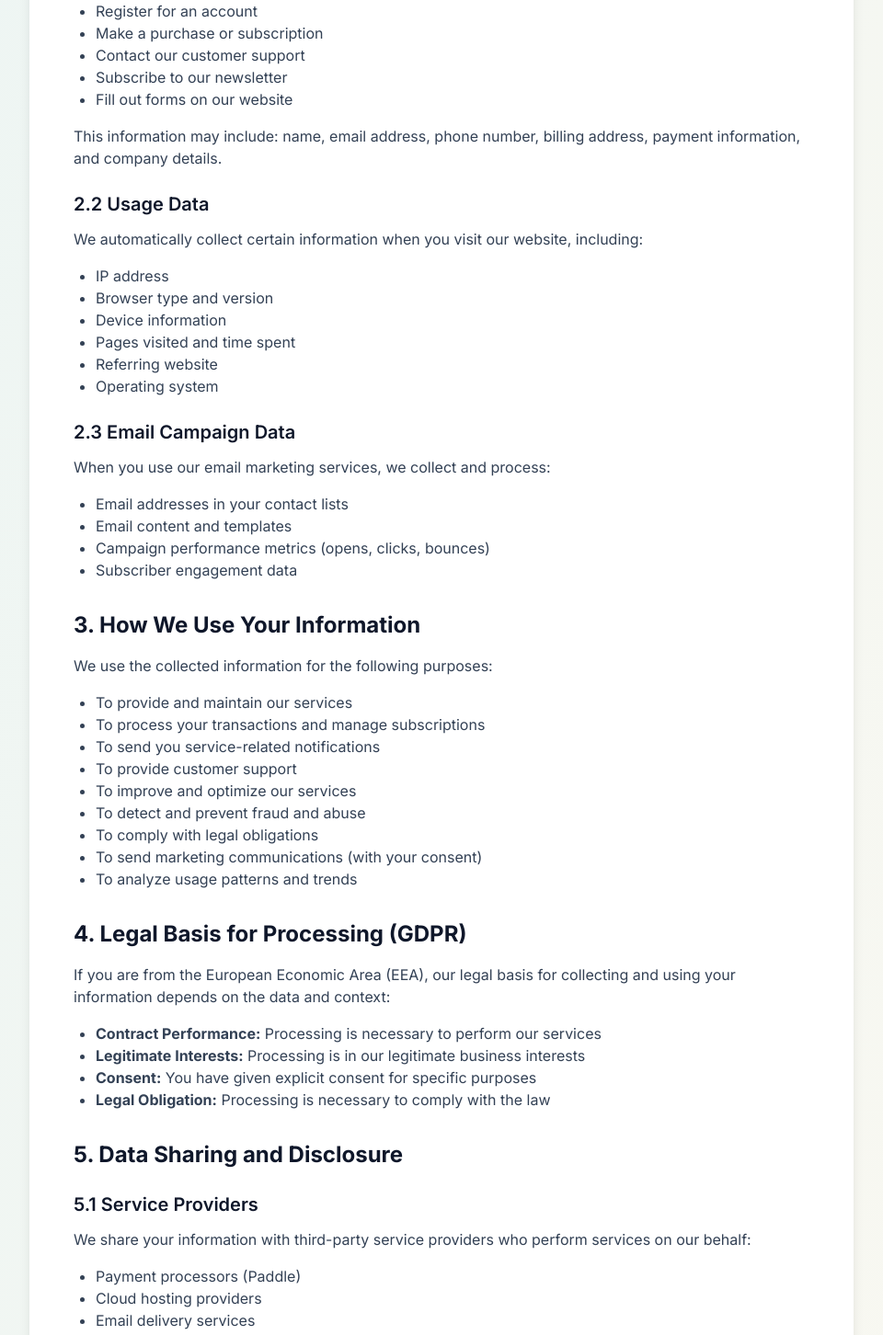
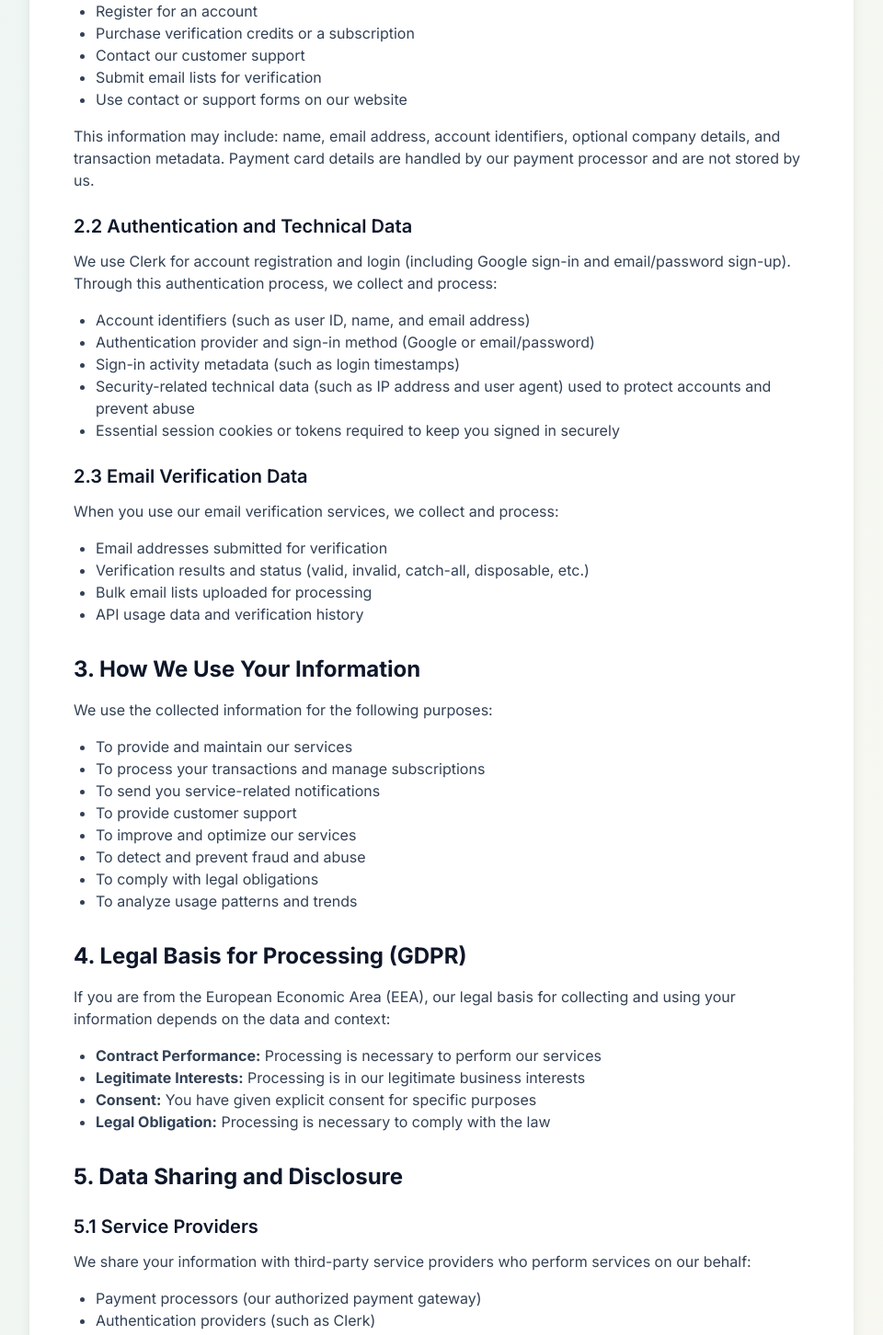
Before and after one commit to hassaanali723/targetpulse-site, a Next.js app: page /privacy-policy in a window 1280 px wide. Shown: the part 660-2112 px from the top of the page at 92% size, without its empty margins (160-1120 px from the left). Built offline with nearby package versions, Linux system fonts and the light colour scheme.

Commit message:
add minor tweaks

```diff
--- a/app/contact-us/page.tsx
+++ b/app/contact-us/page.tsx
@@ -217,7 +217,7 @@ export default function TalkToHumanPage() {
                   <div>
                     <h4 className="font-bold text-lg mb-2">Call Us</h4>
                     <p className="text-gray-600">+447577337716</p>
-                    <p className="text-sm text-gray-500 mt-1">Mon-Fri, 9AM-6PM PKT</p>
+                    <p className="text-sm text-gray-500 mt-1">Mon-Fri, 9AM-6PM GMT/BST</p>
                   </div>
                 </div>
               </div>
--- a/app/pricing/layout.tsx
+++ b/app/pricing/layout.tsx
@@ -36,8 +36,8 @@ const pricingSchema = {
     'Catch-all detection',
     'Pay-as-you-go pricing',
     'No credit expiration',
-    'free email verfication tool',
-    'free credits for email verification'
+    'Free email verification trial',
+    'Free credits for email verification'
   ],
 }
 
--- a/app/pricing/page.tsx
+++ b/app/pricing/page.tsx
@@ -559,7 +559,7 @@ export default function PricingPage() {
                   What payment methods do you accept?
                 </h3>
                 <p className="text-slate-700">
-                  We accept all major credit cards via Stripe and also support crypto payments.
+                  We accept all major credit and debit cards through our secure payment processor.
                 </p>
               </div>
 
--- a/app/privacy-policy/page.tsx
+++ b/app/privacy-policy/page.tsx
@@ -37,7 +37,7 @@ export default function PrivacyPolicyPage() {
 
               <h2 className="text-2xl font-bold text-slate-900 mt-8 mb-4">1. Introduction</h2>
               <p className="text-slate-700 mb-4">
-                TargetPulse ("we," "our," or "us") is committed to protecting your privacy. This Privacy Policy explains how we collect, use, disclose, and safeguard your information when you use our email marketing services and website.
+                TargetPulse ("we," "our," or "us") is committed to protecting your privacy. This Privacy Policy explains how we collect, use, disclose, and safeguard your information when you use our email verification services and website.
               </p>
 
               <h2 className="text-2xl font-bold text-slate-900 mt-8 mb-4">2. Information We Collect</h2>
@@ -48,37 +48,36 @@ export default function PrivacyPolicyPage() {
               </p>
               <ul className="list-disc pl-6 mb-4 text-slate-700">
                 <li>Register for an account</li>
-                <li>Make a purchase or subscription</li>
+                <li>Purchase verification credits or a subscription</li>
                 <li>Contact our customer support</li>
-                <li>Subscribe to our newsletter</li>
-                <li>Fill out forms on our website</li>
+                <li>Submit email lists for verification</li>
+                <li>Use contact or support forms on our website</li>
               </ul>
               <p className="text-slate-700 mb-4">
-                This information may include: name, email address, phone number, billing address, payment information, and company details.
+                This information may include: name, email address, account identifiers, optional company details, and transaction metadata. Payment card details are handled by our payment processor and are not stored by us.
               </p>
 
-              <h3 className="text-xl font-semibold text-slate-900 mt-6 mb-3">2.2 Usage Data</h3>
+              <h3 className="text-xl font-semibold text-slate-900 mt-6 mb-3">2.2 Authentication and Technical Data</h3>
               <p className="text-slate-700 mb-4">
-                We automatically collect certain information when you visit our website, including:
+                We use Clerk for account registration and login (including Google sign-in and email/password sign-up). Through this authentication process, we collect and process:
               </p>
               <ul className="list-disc pl-6 mb-4 text-slate-700">
-                <li>IP address</li>
-                <li>Browser type and version</li>
-                <li>Device information</li>
-                <li>Pages visited and time spent</li>
-                <li>Referring website</li>
-                <li>Operating system</li>
+                <li>Account identifiers (such as user ID, name, and email address)</li>
+                <li>Authentication provider and sign-in method (Google or email/password)</li>
+                <li>Sign-in activity metadata (such as login timestamps)</li>
+                <li>Security-related technical data (such as IP address and user agent) used to protect accounts and prevent abuse</li>
+                <li>Essential session cookies or tokens required to keep you signed in securely</li>
               </ul>
 
-              <h3 className="text-xl font-semibold text-slate-900 mt-6 mb-3">2.3 Email Campaign Data</h3>
+              <h3 className="text-xl font-semibold text-slate-900 mt-6 mb-3">2.3 Email Verification Data</h3>
               <p className="text-slate-700 mb-4">
-                When you use our email marketing services, we collect and process:
+                When you use our email verification services, we collect and process:
               </p>
               <ul className="list-disc pl-6 mb-4 text-slate-700">
-                <li>Email addresses in your contact lists</li>
-                <li>Email content and templates</li>
-                <li>Campaign performance metrics (opens, clicks, bounces)</li>
-                <li>Subscriber engagement data</li>
+                <li>Email addresses submitted for verification</li>
+                <li>Verification results and status (valid, invalid, catch-all, disposable, etc.)</li>
+                <li>Bulk email lists uploaded for processing</li>
+                <li>API usage data and verification history</li>
               </ul>
 
               <h2 className="text-2xl font-bold text-slate-900 mt-8 mb-4">3. How We Use Your Information</h2>
@@ -93,7 +92,6 @@ export default function PrivacyPolicyPage() {
                 <li>To improve and optimize our services</li>
                 <li>To detect and prevent fraud and abuse</li>
                 <li>To comply with legal obligations</li>
-                <li>To send marketing communications (with your consent)</li>
                 <li>To analyze usage patterns and trends</li>
               </ul>
 
@@ -115,10 +113,10 @@ export default function PrivacyPolicyPage() {
                 We share your information with third-party service providers who perform services on our behalf:
               </p>
               <ul className="list-disc pl-6 mb-4 text-slate-700">
-                <li>Payment processors (Paddle)</li>
+                <li>Payment processors (our authorized payment gateway)</li>
+                <li>Authentication providers (such as Clerk)</li>
                 <li>Cloud hosting providers</li>
-                <li>Email delivery services</li>
-                <li>Analytics providers</li>
+                <li>Security and monitoring providers</li>
                 <li>Customer support tools</li>
               </ul>
 
--- a/app/refund-policy/page.tsx
+++ b/app/refund-policy/page.tsx
@@ -150,7 +150,7 @@ export default function RefundPolicyPage() {
                 <li>We will review your case within 2-3 business days</li>
                 <li>You will receive a response via email regarding the decision</li>
                 <li>Approved refunds will be processed within 5-10 business days</li>
-                <li>Refunds will be issued to the original payment method via Paddle</li>
+                <li>Refunds will be issued to the original payment method via our payment processor</li>
                 <li>It may take an additional 5-7 business days for the refund to appear in your account, depending on your payment provider</li>
               </ul>
 
--- a/components/HomeFAQSection.tsx
+++ b/components/HomeFAQSection.tsx
@@ -10,7 +10,7 @@ const faqs = [
   },
   {
     question: 'How do I verify my email list?',
-    answer: 'Upload your CSV or Excel file to TargetPulse Email Verifier. Our tool runs real-time verification: you see results as each email is checked and can download verified leads at any time, even while the rest of your list is still processing. No need to wait for the full run to finish.',
+    answer: 'Upload your CSV or Excel file to TargetPulse Email Verifier. Our tool runs real-time verification: you see results as each email is checked and can download verified results at any time, even while the rest of your list is still processing. No need to wait for the full run to finish.',
   },
   {
     question: 'How accurate is TargetPulse Email Verifier?',
@@ -22,7 +22,7 @@ const faqs = [
   },
   {
     question: 'How frequently should I verify my email lists?',
-    answer: 'We recommend verifying before every major campaign and then every 3 to 6 months to keep your list clean. Because we give you real-time results, you can fix lists quickly and remove invalid or risky addresses before they hurt deliverability.',
+    answer: 'We recommend verifying before every major send and then every 3 to 6 months to keep your list clean. Because we give you real-time results, you can fix lists quickly and remove invalid or risky addresses before they hurt deliverability.',
   },
   {
     question: 'What do different email verification statuses mean?',
```
Also changed, not shown: app/terms-of-service/page.tsx (+8 -8 lines), components/HomeFeatureShowcase.tsx (+5 -5 lines), components/HomeHeroWithVerification.tsx (+9 -7 lines).
